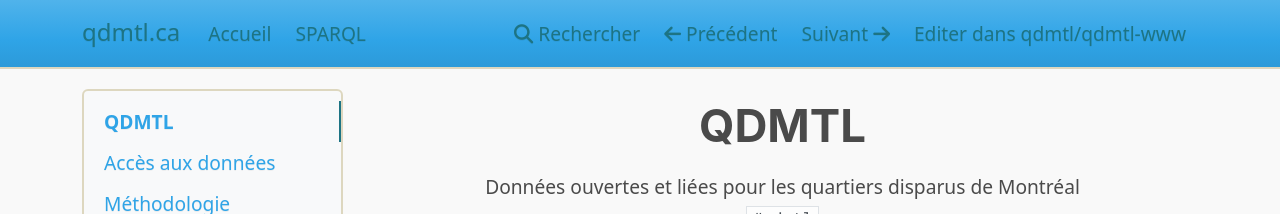
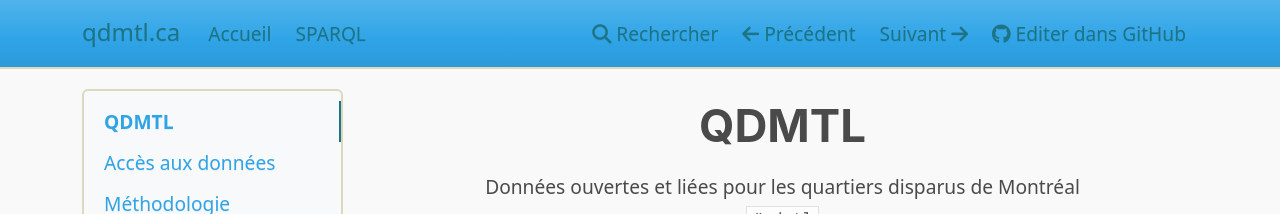
Before and after one commit to qdmtl/qdmtl-www, an MkDocs documentation site: the page built from docs/index.md, in a window 1280 px wide. Shown: the top 214 px of the page. Built offline with MkDocs 1.6.1, drawn with Linux system fonts in a browser that asks for light colours; nearby versions of some CDN libraries.

Commit message:
Lien d'édition

```diff
--- a/mkdocs.yml
+++ b/mkdocs.yml
@@ -3,9 +3,8 @@ site_url: https://qdmtl.ca
 site_description: Données ouvertes et liées pour les quartiers disparus de Montréal
 site_author: David Valentine
 
-repo_name: qdmtl/qdmtl-www
-repo_url: https://github.com/qdmtl/qdmtl-www
-edit_uri: ./edit/main
+repo_url: https://github.com/qdmtl/qdmtl-www/
+edit_uri: ./edit/main/docs/
 
 nav:
   - Accueil: index.md
```
